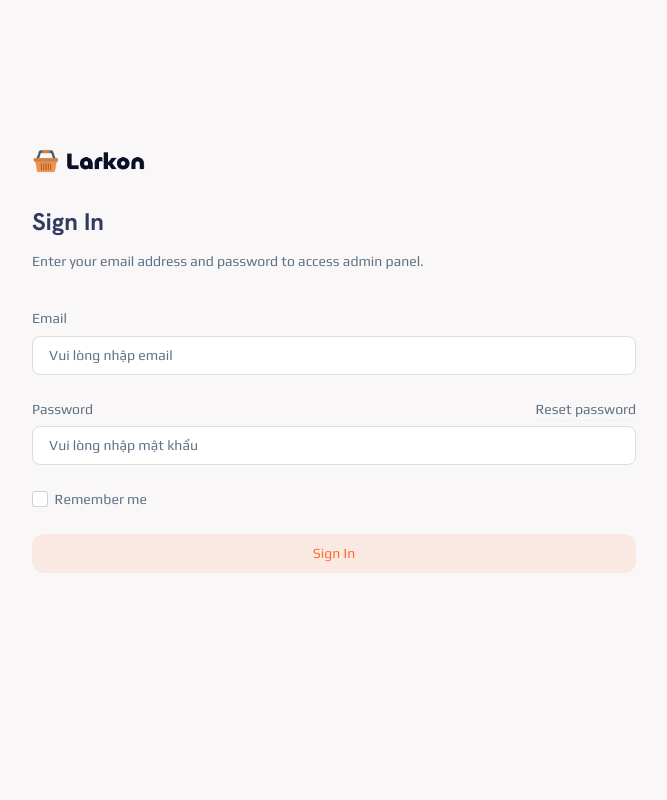
After one commit to PhuongChu04/DuAn1_PTD, a PHP site: page /views/admin/auth/login.php in a window 1280 px wide. The commit adds this page. Shown: the whole page, without its empty margins (306-973 px from the left). Run offline with PHP 8.4, Linux system fonts and the light colour scheme; some libraries are stand-ins or nearby versions.

Commit message:
LoginAmin1

```diff
--- a/controllers/client/ProfileController.php
+++ b/controllers/client/ProfileController.php
@@ -19,8 +19,7 @@ class ProfileController extends User{
             if (count($errors)>0) {
                 header('Location:'.$_SERVER['HTTP_REFERER']);
                 exit();
-               }
-
+            }
             $_SESSION['errors'] = $errors;
            $user = $this->updateUser($_POST['name'], $_POST['email'], $_POST['phone'], $_POST['address']);
            if ($user) {
--- a/public/index.php
+++ b/public/index.php
@@ -2,12 +2,14 @@
 session_start();
 require_once '../controllers/admin/CategoryAdminController.php';
 require_once '../controllers/admin/CouponAdminController.php';
+require_once '../controllers/admin/AuthAdminController.php';
 require_once '../controllers/client/AuthController.php';
 require_once '../controllers/client/ProfileController.php';
 $action = isset($_GET['act']) ? $_GET['act'] : 'index';
 
 $categoryAdmin = new CategoryAdminController();
 $couponAdmin = new CouponAdminController();
+$authAdmin = new AuthAdminController();
 
 
 
@@ -18,7 +20,11 @@ $profile= new ProfileController();
 
 
 switch ($action) {
+    case 'auth':
+        $authAdmin->singin();
+        break;
     case 'admin':
+        $authAdmin->middLeware();
         include '../views/admin/index.php';
         break;
     case 'product':
--- /dev/null
+++ b/views/admin/auth/login.php
@@ -0,0 +1,134 @@
+<!DOCTYPE html>
+<html lang="en" class="h-100">
+
+
+<!-- Mirrored from techzaa.in/larkon/admin/auth-signin.html by HTTrack Website Copier/3.x [XR&CO'2014], Fri, 10 Jan 2025 15:42:45 GMT -->
+
+<head>
+    <!-- Title Meta -->
+    <meta charset="utf-8" />
+    <title>Sign In | Larkon - Responsive Admin Dashboard Template</title>
+    <meta name="viewport" content="width=device-width, initial-scale=1.0">
+    <meta name="description" content="A fully responsive premium admin dashboard template" />
+    <meta name="author" content="Techzaa" />
+    <meta http-equiv="X-UA-Compatible" content="IE=edge" />
+
+    <link rel="shortcut icon" href="admin/assets_admin/images/favicon.ico">
+
+    <!-- Vendor css (Require in all Page) -->
+    <link href="admin/assets_admin/css/vendor.min.css" rel="stylesheet" type="text/css" />
+
+    <!-- Icons css (Require in all Page) -->
+    <link href="admin/assets_admin/css/icons.min.css" rel="stylesheet" type="text/css" />
+
+    <!-- App css (Require in all Page) -->
+    <link href="admin/assets_admin/css/app.min.css" rel="stylesheet" type="text/css" />
+
+
+
+    <!-- Theme Config js (Require in all Page) -->
+    <script src="admin/assets_admin/js/config.js"></script>
+    <script src="https://cdnjs.cloudflare.com/ajax/libs/jquery/3.7.1/jquery.min.js"></script>
+    <!-- Toastr CSS -->
+    <script src="https://cdnjs.cloudflare.com/ajax/libs/toastr.js/latest/toastr.min.js"></script>
+    <link rel="stylesheet" href="https://cdnjs.cloudflare.com/ajax/libs/toastr.js/latest/toastr.css">
+</head>
+
+<body class="h-100">
+    <?php
+    if (isset($_SESSION['error'])) {
+        echo "<script type='text/javascript'>
+            toastr.warning('{$_SESSION['error']}');
+        </script>";
+        unset($_SESSION['error']);
+    }
+    if (isset($_SESSION['success'])) {
+        echo "<script type='text/javascript'>
+            toastr.success('{$_SESSION['success']}');
+        </script>";
+        unset($_SESSION['success']);
+    }
+    ?>
+    <div class="d-flex flex-column h-100 p-3">
+        <div class="d-flex flex-column flex-grow-1">
+            <div class="row h-100">
+                <div class="col-xxl-7">
+                    <div class="row justify-content-center h-100">
+                        <div class="col-lg-6 py-lg-5">
+                            <div class="d-flex flex-column h-100 justify-content-center">
+                                <div class="auth-logo mb-4">
+                                    <a href="index.html" class="logo-dark">
+                                        <img src="assets/images/logo-dark.png" height="24" alt="logo dark">
+                                    </a>
+
+                                    <a href="index.html" class="logo-light">
+                                        <img src="assets/images/logo-light.png" height="24" alt="logo light">
+                                    </a>
+                                </div>
+
+                                <h2 class="fw-bold fs-24">Sign In</h2>
+
+                                <p class="text-muted mt-1 mb-4">Enter your email address and password to access admin panel.</p>
+
+                                <div class="mb-5">
+                                    <form action="?act=auth" method="POST" class="authentication-form">
+                                        <div class="mb-3">
+                                            <label class="form-label" for="email">Email</label>
+                                            <input type="email" id="email" name="email" class="form-control bg-" placeholder="Vui lòng nhập email">
+                                            <?php if (isset($_SESSION['errors']['email'])) : ?>
+                                                <p class="text-danger"><?= $_SESSION['errors']['email'] ?></p>
+                                            <?php endif; ?>
+                                        </div>
+                                        <div class="mb-3">
+                                            <a href="auth-password.html" class="float-end text-muted text-unline-dashed ms-1">Reset password</a>
+                                            <label class="form-label" for="password">Password</label>
+                                            <input type="password" id="password" name="password" class="form-control" placeholder="Vui lòng nhập mật khẩu">
+                                            <?php if (isset($_SESSION['errors']['password'])) : ?>
+                                                <p class="text-danger"><?= $_SESSION['errors']['password'] ?></p>
+                                            <?php endif; ?>
+                                        </div>
+                                        <div class="mb-3">
+                                            <div class="form-check">
+                                                <input type="checkbox" class="form-check-input" id="checkbox-signin">
+                                                <label class="form-check-label" for="checkbox-signin">Remember me</label>
+                                            </div>
+                                        </div>
+
+                                        <div class="mb-1 text-center d-grid">
+                                            <button class="btn btn-soft-primary" type="submit" name="auth">Sign In</button>
+                                        </div>
+                                    </form>
+
+
+
+
+                                </div>
+
+                            </div>
+                        </div>
+                    </div>
+                </div>
+
+                <div class="col-xxl-5 d-none d-xxl-flex">
+                    <div class="card h-100 mb-0 overflow-hidden">
+                        <div class="d-flex flex-column h-100">
+                            <img src="assets/images/small/img-10.jpg" alt="" class="w-100 h-100">
+                        </div>
+                    </div>
+                </div>
+            </div>
+        </div>
+    </div>
+
+    <!-- Vendor Javascript (Require in all Page) -->
+    <script src="assets/js/vendor.js"></script>
+
+    <!-- App Javascript (Require in all Page) -->
+    <script src="assets/js/app.js"></script>
+<?php unset($_SESSION['errors']); ?>
+</body>
+
+
+<!-- Mirrored from techzaa.in/larkon/admin/auth-signin.html by HTTrack Website Copier/3.x [XR&CO'2014], Fri, 10 Jan 2025 15:42:45 GMT -->
+
+</html>
```
Also changed, not shown: controllers/admin/AuthAdminController.php (added, +52 -0 lines), models/User.php (+13 -1 lines), views/client/layout/footer.php (+5 -5 lines), views/client/layout/header.php (+7 -7 lines), controllers/client/AuthController.php (line endings or trailing spaces).
